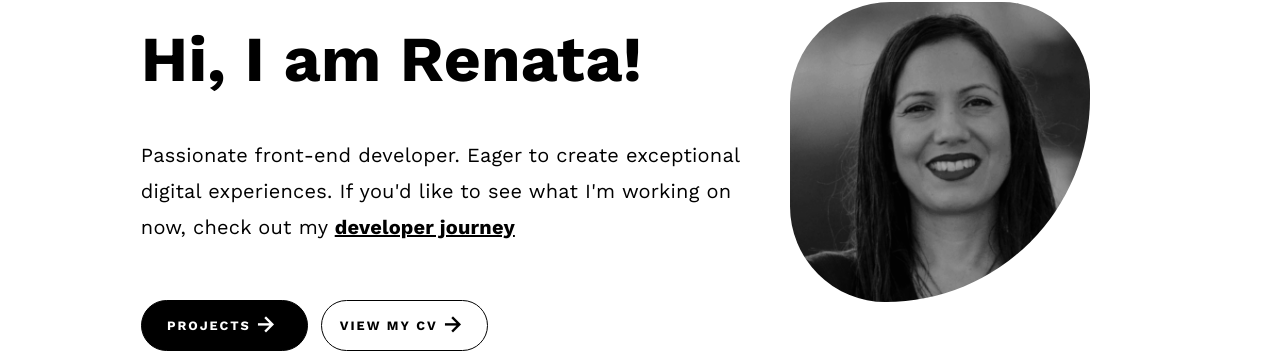
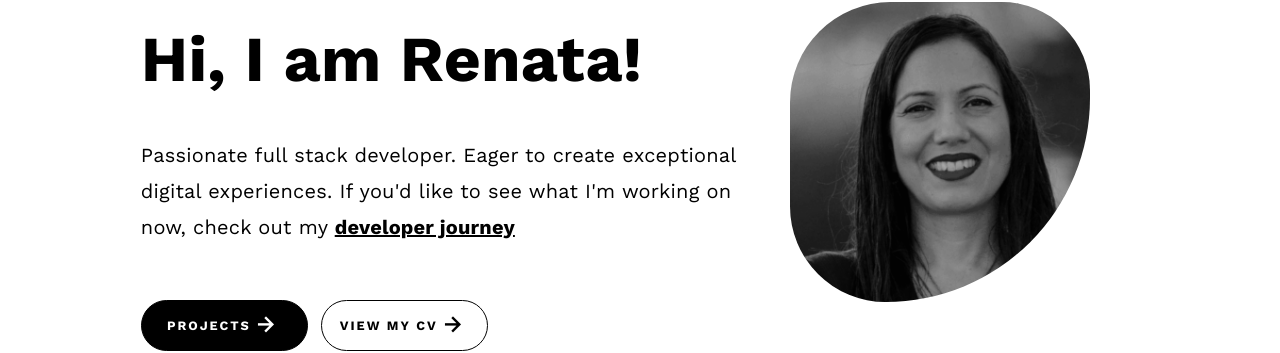
Before and after one commit to renata1026/revised-portfolio, a React (Vite) app: page / in a window 1280 px wide. Shown: the part 254-607 px from the top of the page. Built offline with nearby package versions, Linux system fonts and the light colour scheme.

Commit message:
fixed intro

```diff
--- a/src/components/Introduction.jsx
+++ b/src/components/Introduction.jsx
@@ -9,7 +9,7 @@ function Introduction() {
       <div className="home-left-col">
         <h1 className="title-intro">Hi, I am Renata!</h1>
         <p>
-          Passionate front-end developer. Eager to create exceptional digital
+          Passionate full stack developer. Eager to create exceptional digital
           experiences. If you'd like to see what I'm working on now, check out
           my {''}
           <a
```
